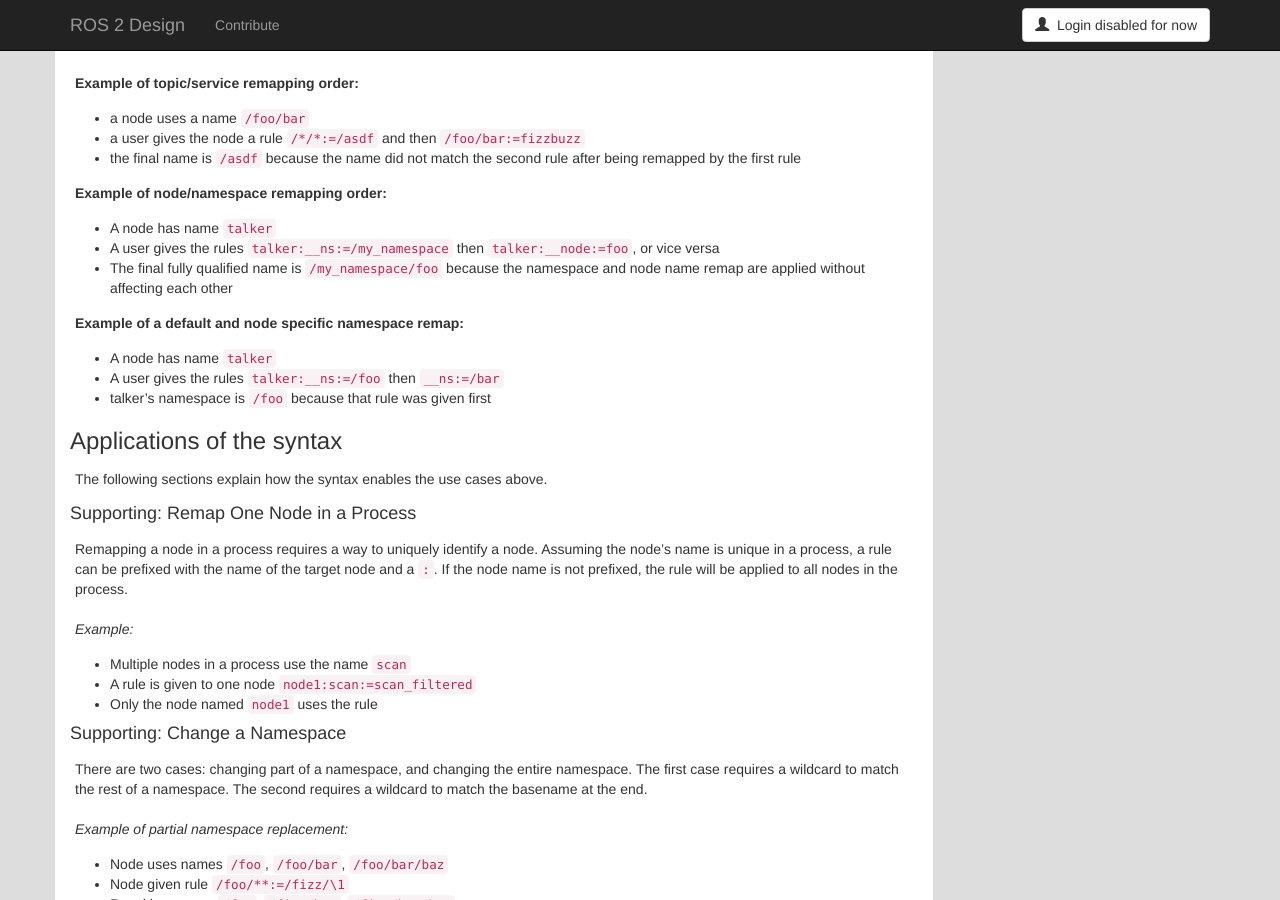
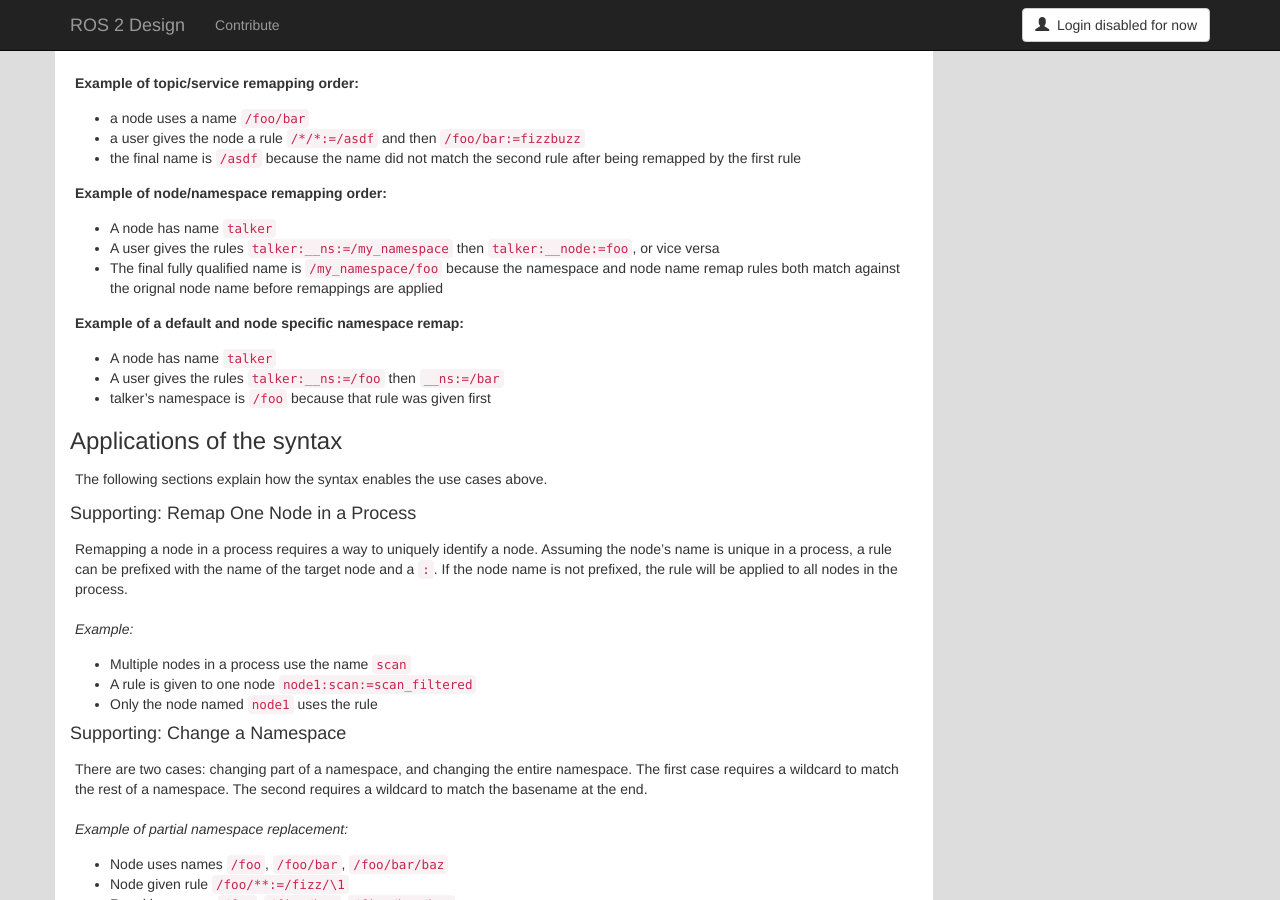
Before and after one commit to ros2/design, a Jekyll site: the page built from articles/141_static_remapping.md, in a window 1280 px wide and 900 px high, scrolled down 5831 px. Built offline with Jekyll 4.4.1, drawn with Linux system fonts in a browser that asks for light colours; nearby versions of some CDN libraries.

Commit message:
update with better wording
Co-Authored-By: Shane Loretz <sloretz@osrfoundation.org>
Signed-off-by: Chen Lihui <Lihui.Chen@sony.com>

```diff
--- a/articles/141_static_remapping.md
+++ b/articles/141_static_remapping.md
@@ -339,7 +339,7 @@ Within each category, the rules are applied in the order in which the user gave
 
 - A node has name `talker`
 - A user gives the rules `talker:__ns:=/my_namespace` then `talker:__node:=foo`, or vice versa
-- The final fully qualified name is `/my_namespace/foo` because the namespace and node name remap are applied without affecting each other
+- The final fully qualified name is `/my_namespace/foo` because the namespace and node name remap rules both match against the orignal node name before remappings are applied
 
 **Example of a default and node specific namespace remap:**
 
```
